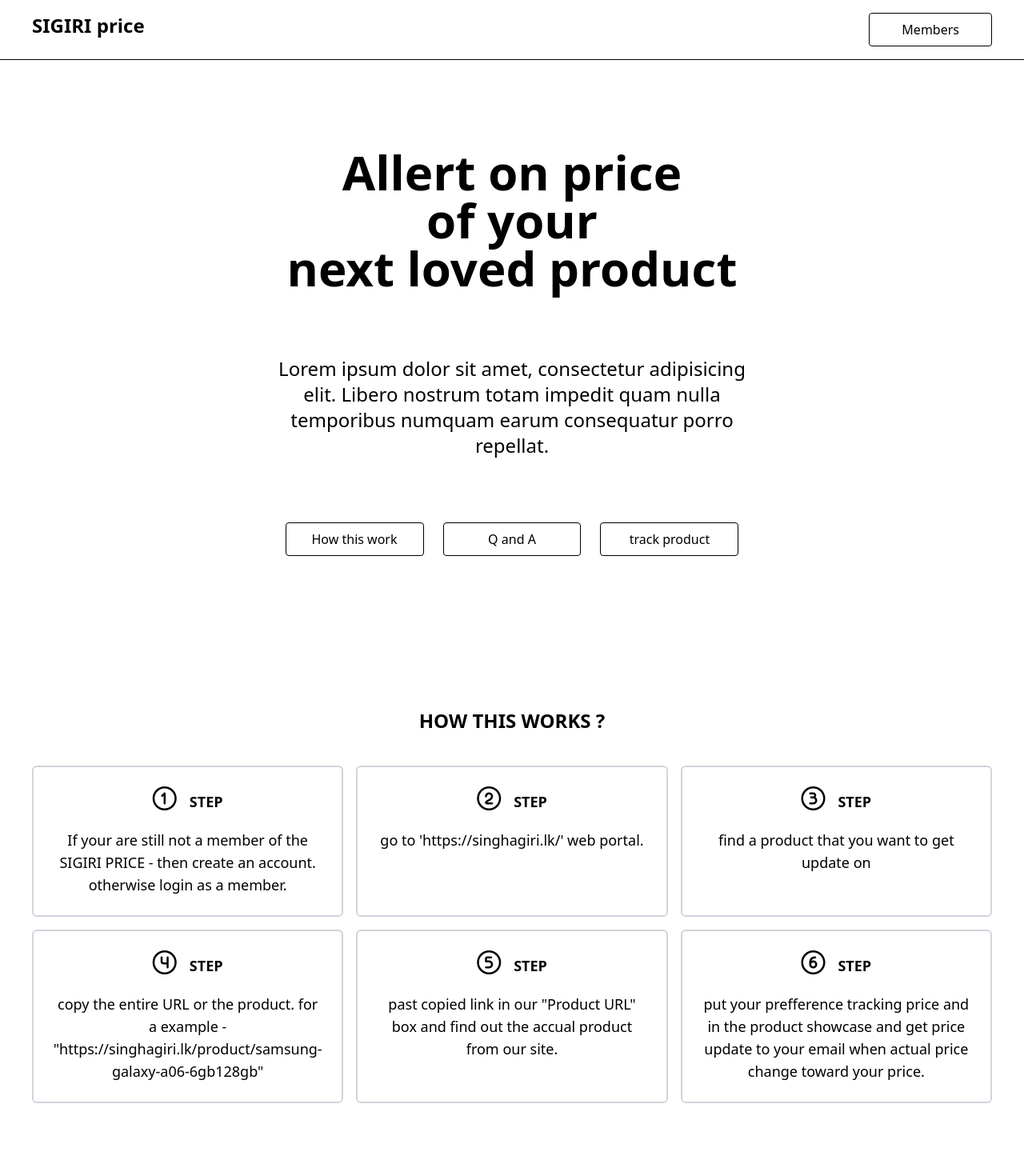
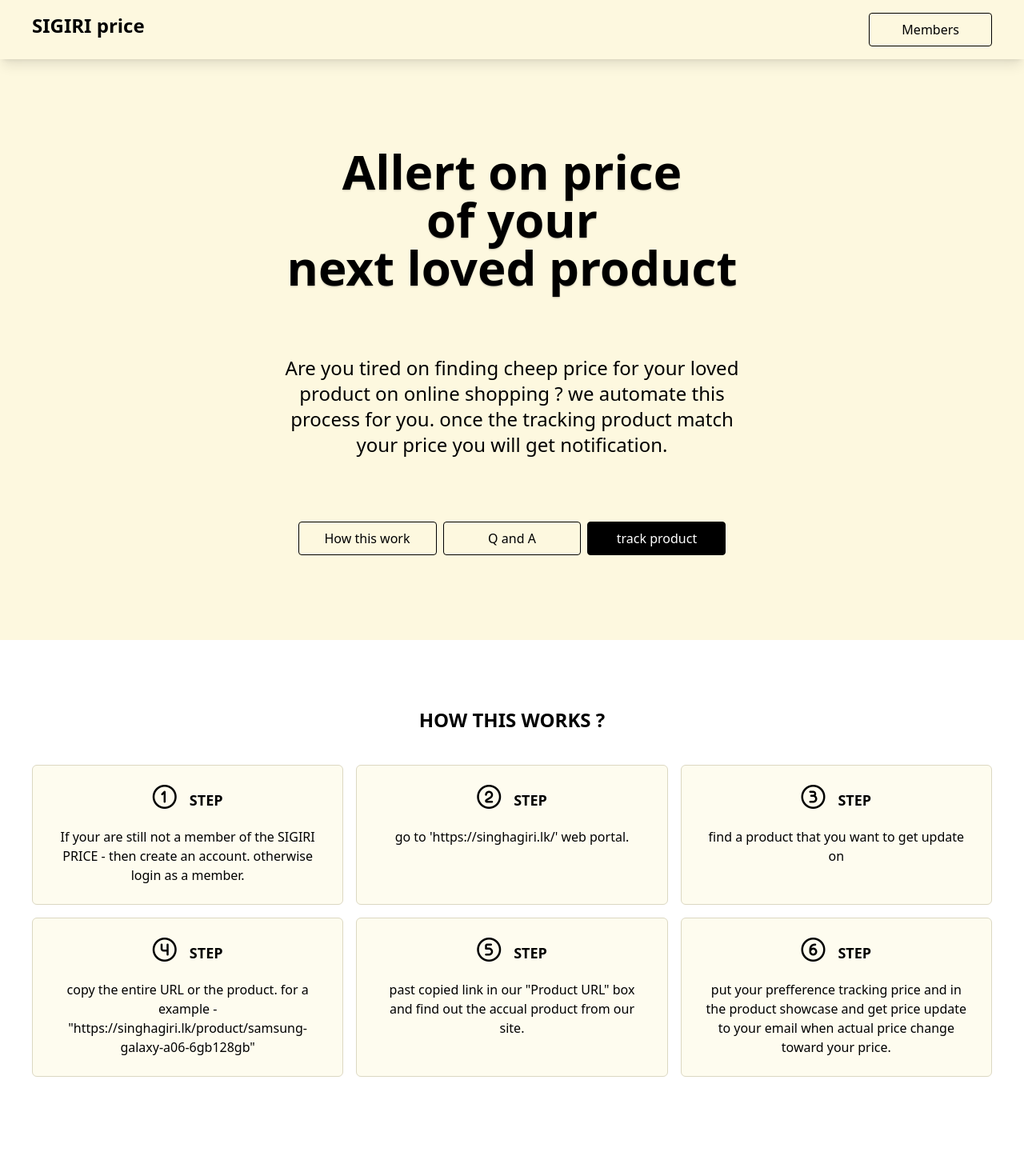
Before and after one commit to GayashanGamage/sigiri-price, a Vue app: page / in a window 1280 px wide. Shown: the top 1470 px of the page at 80% size. Built offline with nearby package versions, Linux system fonts and the light colour scheme; what vue-toast-notification would draw is missing.

Commit message:
apply basic style for all pages

```diff
--- a/src/assets/main.css
+++ b/src/assets/main.css
@@ -2,11 +2,25 @@
 /* src/assets/main.css */
 
 :root {
+  /* button styling */
+  --button-one : #000000;
+  --button-two : #2e2e2e;
+  --button-three : #363636;
+
+  /* black button forword method */
   --button-hover: #2e2e2e;
   --button-activate: #000000;
   --button-select: #000000;
+
+  /* red button forword method */
   --delete-button-hover: #ec473d;
   --delete-button-activate: #e62222;
+
+  /* background color */
+  --background-color-zero : #fefcef;
+  --background-color-one : #fdf8df;
+  --background-color-two : #dcd8c2;
+  --background-color3-three : #e1ddc7;
 }
 
 
--- a/src/components/parts/footer.vue
+++ b/src/components/parts/footer.vue
@@ -1,8 +1,8 @@
 <template>
     <!-- footer section -->
-    <div class="flex flex-col py-2 w-full h-auto border-t xl:px-[0px] px-[20px]">
+    <div class="flex flex-col py-2 w-full h-auto border-t border-[var(--background-color-two)] xl:px-[0px] px-[20px] bg-[var(--background-color-one)]">
         <div class="flex flex-row justify-center mx-auto max-w-[1200px] min-w-[300px] w-full">
-            <p class="font-light font-mono">Develop by <span class="font-black text-gray-400"><a href="https://gamage.dev" target="_blank">Gamage.dev</a></span></p>
+            <p class="font-light font-mono">Develop by <span class="underline"><a href="https://gamage.dev" target="_blank">Gamage.dev</a></span></p>
         </div>
     </div>
 </template>
--- a/src/components/parts/menubar.vue
+++ b/src/components/parts/menubar.vue
@@ -1,9 +1,9 @@
 <template>
     <!-- menu bar -->
-    <div class="flex flex-col py-4 w-full h-auto border-b xl:px-[0px] px-[20px] z-10">
+    <div class="flex flex-col py-4 w-full h-auto xl:px-[0px] px-[20px] z-10 bg-[var(--background-color-one)] shadow-lg">
         <div class="flex flex-row justify-between mx-auto max-w-[1200px] min-w-[300px] w-full">
             <h1 class="text-2xl font-black bg-primary"><router-link to="/">SIGIRI price</router-link></h1>
-            <button class="border px-10 py-2 rounded-sm hover:bg-[var(--button-hover)] hover:text-white hover:border-[var(--button-hover)] hover:cursor-pointer active:bg-[var(--button-activate)] active:border-[var(--button-activate)]" @click="openPopup" id="membersButton">Members</button>
+            <button class="border px-10 py-2 rounded-sm hover:bg-[var(--button-one)] hover:text-white hover:border-[var(--button-one)] hover:cursor-pointer active:bg-[var(--button-two)] active:border-[var(--button-two)]" @click="openPopup" id="membersButton">Members</button>
         </div>
         <Members></Members>
         <Logout></Logout>
--- a/src/views/Homepage.vue
+++ b/src/views/Homepage.vue
@@ -1,29 +1,30 @@
 <template>
-    <div class="w-full h-screen relative">
+    <div class="w-full h-screen relative bg-[var(--background-color-one)]">
         <Menubar></Menubar>
         <!-- Introduction part -->
         <div class="flex flex-col w-full xl:px-[0px] px-[20px]">
             <div class="flex flex-col gap-[40px] justify-center mx-auto max-w-[1200px] min-w-[300px] w-full">
                 <div class="flex flex-col gap-[80px] max-h-[1000px] min-h-[calc(100vh-70px)] justify-center">
-                    <h1 class="font-black xl:text-6xl sm:text-5xl text-4xl text-center">Allert on price<br>of your<br>next loved product</h1>
-                    <p class="text-center md:w-[50%] w-[90%] mx-auto xl:text-2xl md:text-xl text-lg font-light">Lorem ipsum dolor sit amet, consectetur adipisicing elit. Libero nostrum totam impedit quam nulla temporibus numquam earum consequatur porro repellat.</p>
+                    <h1 class="font-black xl:text-6xl sm:text-5xl text-4xl text-center text-shadow-sm">Allert on price<br>of your<br>next loved product</h1>
+                    <!-- <p class="text-center md:w-[50%] w-[90%] mx-auto xl:text-2xl md:text-xl text-lg font-light">Lorem ipsum dolor sit amet, consectetur adipisicing elit. Libero nostrum totam impedit quam nulla temporibus numquam earum consequatur porro repellat.</p> -->
+                    <p class="text-center md:w-[50%] w-[90%] mx-auto xl:text-2xl md:text-xl text-lg font-light">Are you tired on finding  cheep price for your loved product on online shopping ? we automate this process for you. once the tracking product match your price you will get notification.</p>
                     <!-- action button list -->
-                    <div class="grid md:grid-cols-3 grid-cols-2 gap-6 mx-auto">
-                        <button class="border px-8 py-2 rounded-sm max-w-[200px] min-w-[100px] w-full hover:bg-[var(--button-hover)] hover:text-white hover:border-[var(--button-hover)] active:bg-[var(--button-activate)] active:border-[var(--button-activate)] hover:cursor-pointer" @click="directto('howthiswork')">How this work</button>
-                        <button class="border px-8 py-2 rounded-sm max-w-[200px] min-w-[100px] w-full hover:bg-[var(--button-hover)] hover:text-white hover:border-[var(--button-hover)] hover:cursor-pointer active:bg-[var(--button-activate)] active:border-[var(--button-activate)]" @click="directto('qanda')">Q and A</button>
-                        <button class="border px-8 py-2 rounded-sm w-full hover:bg-[var(--button-hover)] hover:text-white hover:border-[var(--button-hover)] hover:cursor-pointer md:col-span-1 col-span-2 active:bg-[var(--button-activate)] active:border-[var(--button-activate)]" @click="directto('productview')">track product</button>
+                    <div class="grid md:grid-cols-3 grid-cols-2 gap-2 mx-auto">
+                        <button class="border px-8 py-2 rounded-sm max-w-[200px] min-w-[100px] w-full hover:bg-[var(--button-one)] hover:text-white hover:border-[var(--button-one)] active:bg-[var(--button-two)] active:border-[var(--button-two)] hover:cursor-pointer" @click="directto('howthiswork')">How this work</button>
+                        <button class="border px-8 py-2 rounded-sm max-w-[200px] min-w-[100px] w-full hover:bg-[var(--button-one)] hover:text-white hover:border-[var(--button-one)] hover:cursor-pointer active:bg-[var(--button-two)] active:border-[var(--button-two)]" @click="directto('qanda')">Q and A</button>
+                        <button class="border px-8 py-2 rounded-sm w-full hover:cursor-pointer md:col-span-1 col-span-2 bg-[var(--button-one)] text-white border-[var(--button-one)] hover:bg-[var(--button-two)] active:bg-[var(--button-three)]" @click="directto('productview')">track product</button>
                     </div>
                 </div>
                 <!-- How this work section -->
                 <div class="flex flex-col gap-10 py-10" id="howthiswork">
                     <subheading>How this works ?</subheading>
-                    <div class="grid lg:grid-cols-3 sm:grid-cols-2 grid-cols-1 gap-4">
-                        <div class="flex flex-col gap-4 text-center border-2 border-gray-300 p-6 rounded-md hover:bg-gray-200 hover:border-gray-200 hover:shadow-lg hover:shadow-neutral-100" v-for="(item, index) in siteData.howThisWork">
+                    <div class="grid lg:grid-cols-3 sm:grid-cols-2 grid-cols-1 sm:gap-4 gap-6">
+                        <div class="flex flex-col gap-4 text-center border-1 border-[var(--background-color-two)] bg-[var(--background-color-zero)] p-6 rounded-md hover:bg-[var(--background-color-one)] hover:border-gray-200" v-for="(item, index) in siteData.howThisWork">
                             <div class="flex flex-row gap-4 justify-center items-center">
                                 <h4 class="font-black uppercase text-3xl"><i :class="item.step"></i></h4>
                                 <h4 class="font-bold uppercase text-lg"> Step</h4>
                             </div>
-                            <p class="text-lg font-medium">{{ item.description }}</p>
+                            <p class="text-md font-normal">{{ item.description }}</p>
                         </div>
                     </div>
                 </div>
@@ -39,7 +40,7 @@
                                 <span class="text-2xl hidden" :id="'show' + index">-</span>
                             </div>
                             <!-- answare -->
-                            <p class="md:mx-10 mx-2 p-4 rounded-sm font-light hidden bg-gray-100 text-lg" :id="'answare' + index">{{ item.a }}</p>
+                            <p class="md:mx-10 mx-2 p-4 rounded-sm font-normal hidden bg-[var(--background-color-one)] text-lg" :id="'answare' + index">{{ item.a }}</p>
                         </div>
                     </div>
                 </div>
@@ -49,7 +50,7 @@
                     <!-- search box -->
                     <div class="flex sm:flex-row flex-col gap-4 mx-auto w-full justify-center">
                         <input type="text" class="border-2 border-neutral-300 rounded-sm h-10 focus:outline-none px-2 sm:max-w-[455px] max-w-[580px] min-w-[300px] w-full" placeholder="Product URL">
-                        <button class="border px-10 py-2 rounded-sm hover:bg-[var(--button-hover)] hover:text-white hover:border-[var(--button-hover)] active:bg-[var(--button-activate)] active:border-[var(--button-activate)] hover:cursor-pointer">Search</button>
+                        <button class="border px-10 py-2 rounded-sm hover:bg-[var(--button-one)] hover:text-white hover:border-[var(--button-one)] active:bg-[var(--button-two)] active:border-[var(--button-two)] hover:cursor-pointer">Search</button>
                     </div>
                     <!-- product view -->
                     <div class="flex sm:flex-row flex-col gap-10 max-w-[600px] min-w-[300px] w-full mx-auto border-3 p-4 rounded-sm border-neutral-200 shadow-lg bg-gray-50 relative">
--- a/src/views/my/favorites.vue
+++ b/src/views/my/favorites.vue
@@ -15,7 +15,7 @@
                 <tr v-if="productstore.lovedProducts.length == 0">
                     <td class="text-center py-4" colspan="5"><span class="bg-red-500 text-white px-10 py-1 rounded-full shadow-sm shadow-red-500">Still you not add any item</span></td>
                 </tr>
-                <tr class="sm:table-row flex flex-col border-b border-gray-200 sm:even:bg-gray-50 sm:odd:bg-white bg-gray-100 sm:p-0 p-4 sm:rounded-none rounded-md" v-for="(item, index) in productstore.lovedProducts">
+                <tr class="sm:table-row flex flex-col sm:border-1 sm:border-b sm:border-gray-200 border-2 border-gray-200 sm:even:bg-gray-50 sm:odd:bg-white bg-gray-50 hover:bg-gray-100 sm:p-0 p-4 sm:rounded-none rounded-md" v-for="(item, index) in productstore.lovedProducts">
                     <td class="sm:table-cell sm:pl-4 flex flex-row"><span class="sm:hidden block font-bold mr-18">Name :</span>{{ item.name }}</td>
                     <td class="sm:table-cell flex flex-row"><span class="sm:hidden block font-bold mr-4">Product code :</span>{{ item.product_code }}</td>
                     <td class="sm:table-cell flex flex-row"><span class="sm:hidden block font-bold mr-4">Current price :</span>{{ item.current_price }}</td>
```
